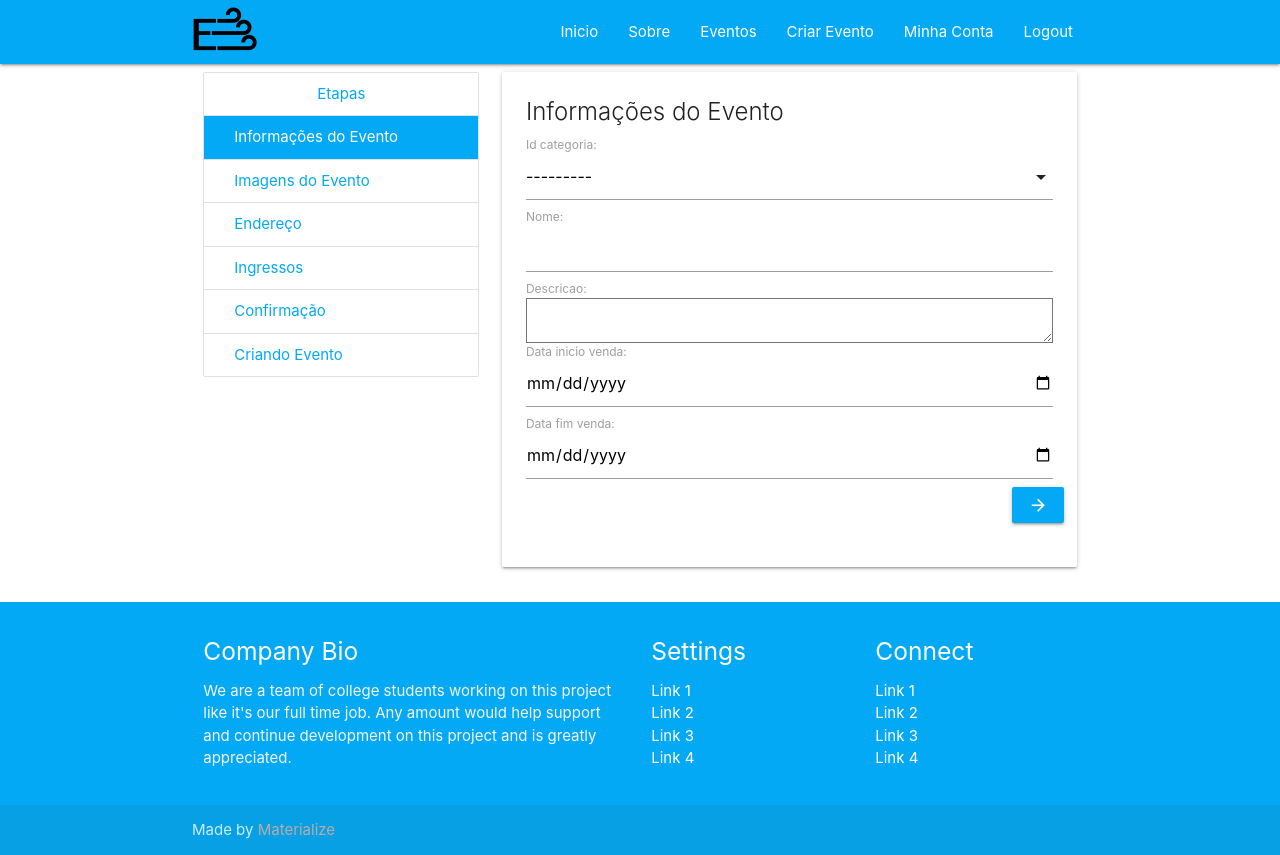
After one commit to AndyVitoria/Evento, a Django app: page /evento/novo/ in a window 1280 px wide. The commit adds this page. Run offline with Django 3.2, Linux system fonts and the light colour scheme; the visitor is signed in with stand-in values (Sample User, id 1); data that the repository does not hold is empty; some libraries are stand-ins or nearby versions.

Commit message:
Atualizações: * Inserção da autenticação de usuários. * Inserção do controle de sessão. * Inicio das telas de criação de Evento.

```diff
--- a/E_Vento/forms.py
+++ b/E_Vento/forms.py
@@ -1,6 +1,6 @@
 from .models import *
-from django.forms import ModelForm, DateField
-
+from django.forms import ModelForm, DateField, Form
+from django import forms
 
 class UserForm(ModelForm):
     class Meta:
@@ -26,3 +26,19 @@ class EnderecoForm(ModelForm):
     class Meta:
         model = Endereco
         fields = '__all__'
+
+
+class LoginForm(Form):
+    user = forms.CharField(max_length=200)
+    password = forms.CharField(widget=forms.PasswordInput)
+
+
+class EventoForm(ModelForm):
+    class Meta:
+        model = Evento
+        fields = '__all__'
+        exclude = ['status', 'id_promotor', 'data_hora_criacao', 'id_endereco']
+
+    def format(self):
+        self.fields['data_inicio_venda'].widget.input_type = 'date'
+        self.fields['data_fim_venda'].widget.input_type = 'date'
--- a/E_Vento/static/js/init.js
+++ b/E_Vento/static/js/init.js
@@ -53,6 +53,8 @@
                 });
             });
         });
+
+        setMoveActionEvento();
     }); // end of document ready
 })(jQuery); // end of jQuery name space
 
@@ -76,7 +78,7 @@ function buildCard(page, nome, img, desc) {
         '                    </div>\n' +
         '                </div>';
     return newEvent
-};
+}
 
 function topEvents(eventData) {
     divTopEvents = $('div#top-eventos');
@@ -89,7 +91,7 @@ function topEvents(eventData) {
         divTopEvents.append(newEvent);
     }
 
-};
+}
 
 function getEvents(id) {
     eventList = [];
@@ -98,4 +100,36 @@ function getEvents(id) {
         eventData = data['value'];
         topEvents(eventData)
     }, "json");
-};
+}
+
+function showEventoCard(id) {
+    $('div.novo-evento').each( function() {
+        if (this.id === id) {
+          $(this).removeClass('hide');
+          $(this).addClass('show');
+        }
+        else{
+          $(this).removeClass('show');
+          $(this).addClass('hide');
+        }
+    });
+    $('ul#etapas').children().each( function() {
+        if (this.id === id) {
+            $(this).removeClass('light-blue-text');
+            $(this).addClass(['light-blue', 'white-text']);
+        } else {
+            $(this).removeClass(['light-blue', 'white-text']);
+            $(this).addClass('light-blue-text');
+        }
+    })
+
+}
+
+function setMoveActionEvento(){
+    $('div.novo-evento div div button').each(function (index) {
+        this.addEventListener('click', function(evt){
+            showEventoCard(this.id)
+        })
+    });
+    showEventoCard('info');
+}
--- a/E_Vento/urls.py
+++ b/E_Vento/urls.py
@@ -6,6 +6,8 @@ urlpatterns = [
     path('eventos/', views.get_eventos, name='eventos'),
     path('register/', views.criar_conta, name='register'),
     path('evento/<int:id>/', views.get_evento, name='evento'),
-    path('carrinho/', views.get_carrinho, name='carrinho')
-
+    path('carrinho/', views.get_carrinho, name='carrinho'),
+    path('login/', views.login_evento, name='login'),
+    path('logout/', views.logout_evento, name='logout'),
+    path('evento/novo/', views.criar_evento, name='criar_evento')
 ]
--- a/E_Vento/views.py
+++ b/E_Vento/views.py
@@ -1,11 +1,12 @@
 from django.shortcuts import render, redirect
 from django.template import loader
 from django.http import HttpResponse, JsonResponse
-from .forms import UserForm, EnderecoForm
+from .forms import UserForm, EnderecoForm, LoginForm, EventoForm
 from .models import Evento, Lote, Usuario, Carrinho, CarrinhoIngresso
 import json
 from django.core import serializers
-from EVento.settings import ALLOWED_HOSTS
+from django.contrib.auth import authenticate, login, logout
+
 
 # Create your views here.
 def home(request):
@@ -14,6 +15,8 @@ def home(request):
 
 
 def criar_conta(request):
+    if request.user.is_authenticated:
+        return redirect(home)
     msg = ''
     # Carregamento do template
     temp = loader.get_template('evento_site/pages/user_register.html')
@@ -27,24 +30,24 @@ def criar_conta(request):
             user_forms.format()
         else:
             msg = user_forms.errors
-        None -1
+        None - 1
     else:
         user_forms = UserForm()
         user_forms.format()
 
     end_forms = EnderecoForm()
-    test = json.dumps({1:1,2:2})
+    test = json.dumps({1: 1, 2: 2})
     return HttpResponse(temp.render({
         'message': msg,
         'user_forms': user_forms,
         'endereco_forms': end_forms,
         'test': test
-        }, request))
+    }, request))
 
 
 def build_evento(evento):
     evento_serialized = json.loads(serializers.serialize('json', [evento, ], fields=(
-    'status', 'nome', 'banner', 'descricao', 'data_inicio', 'data_fim',)))
+        'status', 'nome', 'banner', 'descricao', 'data_inicio', 'data_fim',)))
     temp_evento_dict = evento_serialized[0]['fields']
     temp_evento_dict['id'] = evento_serialized[0]['pk']
     temp_evento_dict['categoria'] = evento.id_categoria.nome
@@ -79,7 +82,7 @@ def build_evento_list(eventos):
     for evento in eventos:
         evento_dict = dict()
 
-        evento_dict['page'] ='evento/' + str(evento.id)
+        evento_dict['page'] = 'evento/' + str(evento.id)
 
         # Recuperando informações sobre o evento e inserindo-as em um dicionario
         evento_dict['evento'] = build_evento(evento)
@@ -107,7 +110,7 @@ def get_eventos(request):
     if request.method == 'GET':
         interval = 20
         id_get = int(request.GET['id'])
-        eventos = Evento.objects.filter(status=True)[interval * id_get: (id_get+1) * interval]
+        eventos = Evento.objects.filter(status=True)[interval * id_get: (id_get + 1) * interval]
 
         evento_json = build_evento_list(eventos)
 
@@ -144,7 +147,7 @@ def get_evento(requets, id):
 
 def get_carrinho(request):
     if request.method == "GET" or request.method == "DELETE":
-        if 'DELETE' in request.GET.keys(): #request.method == 'DELETE':
+        if 'DELETE' in request.GET.keys():  # request.method == 'DELETE':
             id = request.GET['id']
             carrinho = CarrinhoIngresso.objects.filter(id=id).first()
             if carrinho is not None:
@@ -158,3 +161,64 @@ def get_carrinho(request):
         carrinho_ingresso = CarrinhoIngresso.objects.filter(id_carrinho=carrinho.id)
         temp = loader.get_template('evento_site/pages/carrinho.html')
         return HttpResponse(temp.render({'carrinho': carrinho, 'carrinho_ingresso': carrinho_ingresso}))
+
+
+def error_msg():
+    msg = {'class': 'red-text', 'text': 'Usuário ou senha inválidos!'}
+    return msg
+
+
+def disabled_msg():
+    msg = {'class': 'yellow-text', 'text': 'Seu usuário foi desativado. Por favor contacte o administrador.'}
+    return msg
+
+
+def login_evento(request):
+    if request.user is not None and request.user.is_authenticated:
+        return redirect(home)
+
+    loginForm = LoginForm()
+    temp = loader.get_template('evento_site/pages/login.html')
+    msg = {'class': '', 'text': ''}
+    if request.method == 'POST':
+        username_request = request.POST.get('user')
+        password_request = request.POST.get('password')
+        user = authenticate(username=username_request, password=password_request)
+        if user is None:
+            msg = error_msg()
+        elif user.is_active:
+            login(request, user)
+            return redirect(home)
+        else:
+            msg = disabled_msg()
+            """
+            if user is not None and user.check_password(password_request):
+
+            else:
+                msg = error_msg()
+
+        else:
+            msg = error_msg()
+            """
+
+    return HttpResponse(temp.render({
+        'login': loginForm,
+        'msg': msg
+    }, request))
+
+
+def logout_evento(request):
+    logout(request)
+    return redirect(login_evento)
+
+
+def criar_evento(request):
+    if not request.user.is_authenticated:
+        return redirect(login_evento)
+
+    evento = EventoForm()
+    evento.format()
+    temp = loader.get_template('evento_site/pages/evento/criar_evento.html')
+    return HttpResponse(temp.render({
+        'evento': evento
+    }, request))
--- a/templates/evento_site/pages/base.html
+++ b/templates/evento_site/pages/base.html
@@ -16,16 +16,22 @@
             <li><a href="{% url 'home' %}">Inicio</a></li>
             <li><a href="#">Sobre</a></li>
             <li><a href="#">Eventos</a></li>
-            <li><a href="#">Criar Evento</a></li>
-            <li><a href="#">Login</a></li>
+            <li><a href="{% url 'criar_evento' %}">Criar Evento</a></li>
+            {% if user.is_authenticated  %}
+                <li><a href="#">Minha Conta</a></li>
+                <li><a href="{% url 'logout' %}">Logout</a></li>
+            {% else %}
+                <li><a href="{% url 'login' %}">Login</a></li>
+
+            {% endif %}
         </ul>
 
         <ul id="nav-mobile" class="sidenav">
             <li><a href="{% url 'home' %}">Inicio</a></li>
             <li><a href="#">Sobre</a></li>
             <li><a href="#">Eventos</a></li>
-            <li><a href="#">Criar Evento</a></li>
-            <li><a href="#">Login</a></li>
+            <li><a href="{% url 'criar_evento' %}">Criar Evento</a></li>
+            <li><a href="{% url 'login' %}">Login</a></li>
         </ul>
         <a href="#" data-target="nav-mobile" class="sidenav-trigger"><i class="material-icons">menu</i></a>
     </div>
--- /dev/null
+++ b/templates/evento_site/pages/evento/criar_evento.html
@@ -0,0 +1,93 @@
+{% extends 'evento_site/pages/base.html' %}
+{% load static %}
+{% block content %}
+    <div class="container">
+        <div class="row">
+            <div class="col s12 m4">
+                <ul id="etapas" class="collection with-header">
+                    <li class="collection-header light-blue white-text center">Etapas</li>
+                    <li id="info" class="novo-evento-etapa collection-item light-blue white-text">Informações do
+                        Evento
+                    </li>
+                    <li id="banner" class="novo-evento-etapa collection-item light-blue-text">Imagens do Evento</li>
+                    <li id="endereco" class="novo-evento-etapa collection-item light-blue-text">Endereço</li>
+                    <li id="ingresso" class="novo-evento-etapa collection-item light-blue-text">Ingressos</li>
+                    <li id="confirm" class="novo-evento-etapa collection-item light-blue-text">Confirmação</li>
+                    <li id="finish" class="novo-evento-etapa collection-item light-blue-text">Criando Evento</li>
+                </ul>
+            </div>
+            <div class="col s12 m8">
+                <div id="info" class="novo-evento card show">
+                    <div class="card-content">
+                        <span class="card-title">Informações do Evento</span>
+                        {{ evento.as_p }}
+                        <div class="row">
+                            <button id="banner" class="btn light-blue white-text right"><i class="material-icons">arrow_forward</i>
+                            </button>
+                            <br>
+                        </div>
+                    </div>
+                </div>
+
+                <div id="banner" class="novo-evento card hide">
+                    <div class="card-content">
+                        <span class="card-title">Imagens do Evento</span>
+                        <div class="row">
+                            <button id="info" class="btn light-blue white-text left"><i class="material-icons">arrow_back</i>
+                            </button>
+                            <button id="endereco" class="btn light-blue white-text right"><i class="material-icons">arrow_forward</i>
+                            </button>
+                            <br>
+                        </div>
+                    </div>
+                </div>
+
+                <div id="endereco" class="novo-evento card hide">
+                    <div class="card-content">
+                        <span class="card-title">Endereço</span>
+                        <div class="row">
+                            <button id="banner" class="btn light-blue white-text left"><i class="material-icons">arrow_back</i>
+                            </button>
+                            <button id="ingresso" class="btn light-blue white-text right"><i
+                                    class="material-icons">arrow_forward</i>
+                            </button>
+                            <br>
+                        </div>
+                    </div>
+                </div>
+
+                <div id="ingresso" class="novo-evento card hide">
+                    <div class="card-content">
+                        <span class="card-title">Ingresso</span>
+                        <div class="row">
+                            <button id="endereco" class="btn light-blue white-text left"><i class="material-icons">arrow_back</i>
+                            </button>
+                            <button id="confirm" class="btn light-blue white-text right"><i
+                                    class="material-icons">arrow_forward</i>
+                            </button>
+                            <br>
+                        </div>
+                    </div>
+                </div>
+
+                <div id="confirm" class="novo-evento card hide">
+                    <div class="card-content">
+                       <span class="card-title">Confirmação</span>
+                        <div class="row">
+                            <button id="ingresso" class="btn light-blue white-text left"><i class="material-icons">arrow_back</i>
+                            </button>
+                            <button id="finish" class="btn light-blue white-text right">Criar Evento
+                            </button>
+                            <br>
+                        </div>
+                    </div>
+                </div>
+                <div id="finish" class="novo-evento card hide">
+                    <div class="card-content">
+                        <span class="card-title">Criando o Evento</span>
+                    </div>
+                </div>
+            </div>
+        </div>
+    </div>
+{% endblock %}
--- a/templates/evento_site/pages/home.html
+++ b/templates/evento_site/pages/home.html
@@ -11,7 +11,7 @@
                         Material Design</h6>
                 </div>
                 <div class="row center">
-                    <a href="#" id="download-button" class="btn-large waves-effect waves-light light-blue lighten-1">Criar
+                    <a href="{% url 'criar_evento' %}" id="download-button" class="btn-large waves-effect waves-light light-blue lighten-1">Criar
                         Evento</a>
                 </div>
                 <br><br>
```
Also changed, not shown: templates/evento_site/pages/login.html (added, +26 -0 lines), templates/evento_site/pages/user/profile.html (added, +10 -0 lines).
